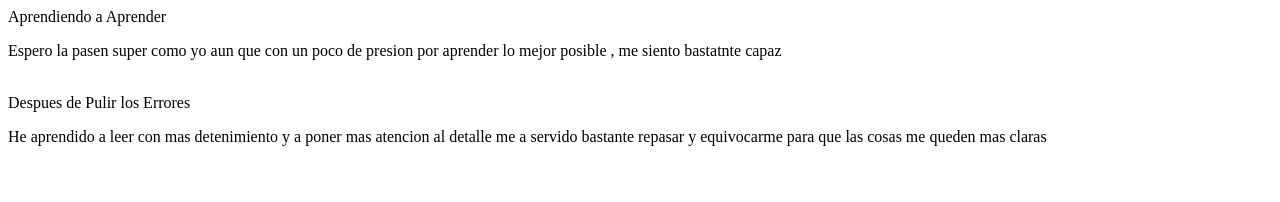
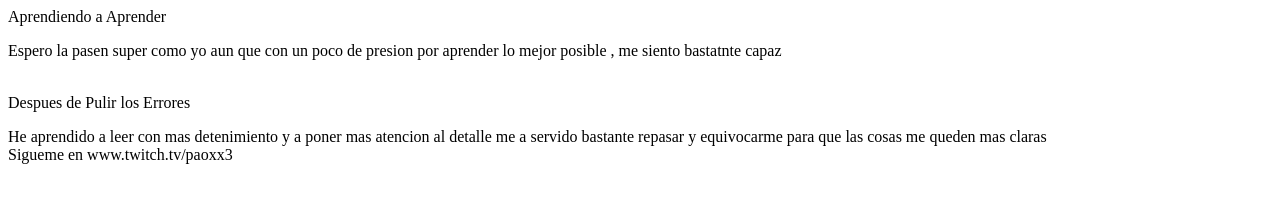
Before and after one commit to Paoox/ProyectoDemoCursoPrework, a plain HTML site: page index.html in a window 1280 px wide. Drawn offline with Linux system fonts and the light colour scheme.

Commit message:
se anexo sitio twitch

```diff
--- a/index.html
+++ b/index.html
@@ -14,7 +14,8 @@
     capaz</P><br>
   <head2>Despues de Pulir los Errores</head2><br>
   <p>He aprendido a leer con mas detenimiento y a poner mas atencion al detalle me a servido bastante repasar y
-    equivocarme para que las cosas me queden mas claras </p>
+    equivocarme para que las cosas me queden mas claras<br>Sigueme en www.twitch.tv/paoxx3 </p>
+
 </body><br>
 
 
```
